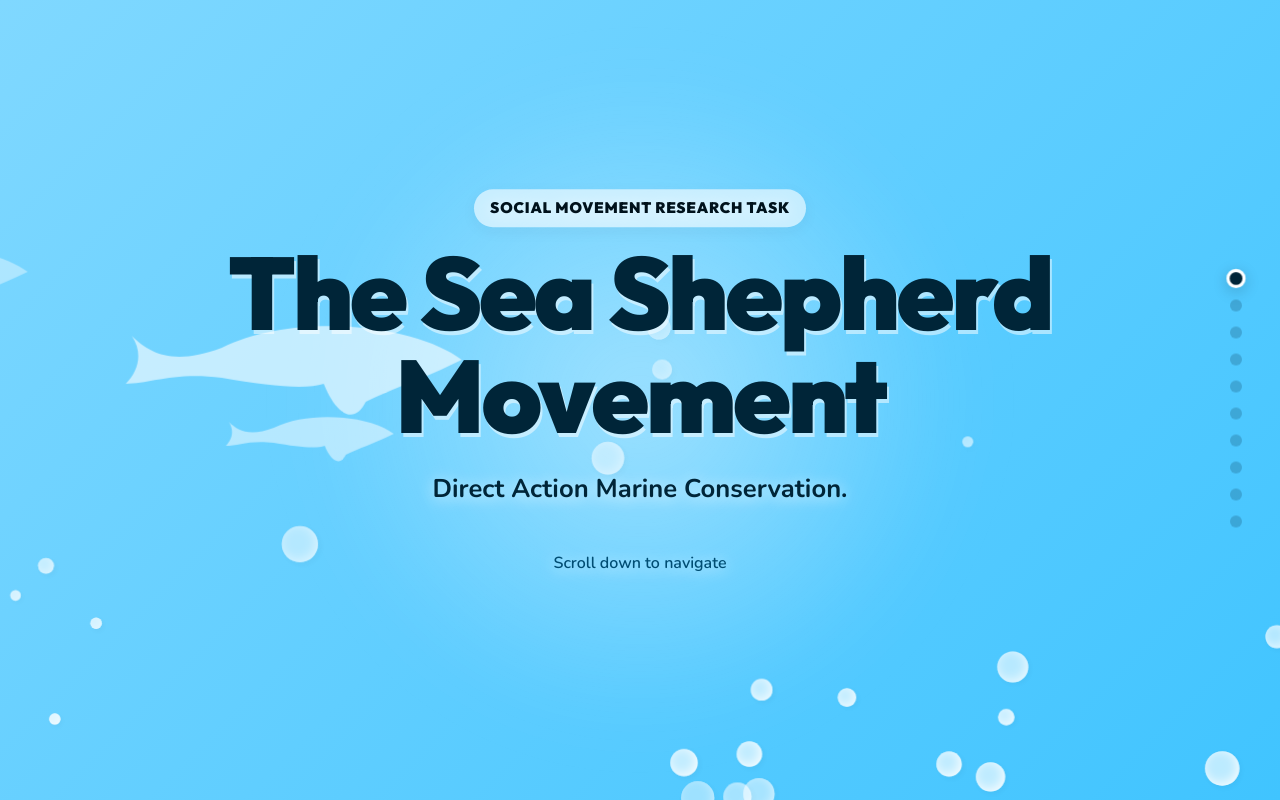
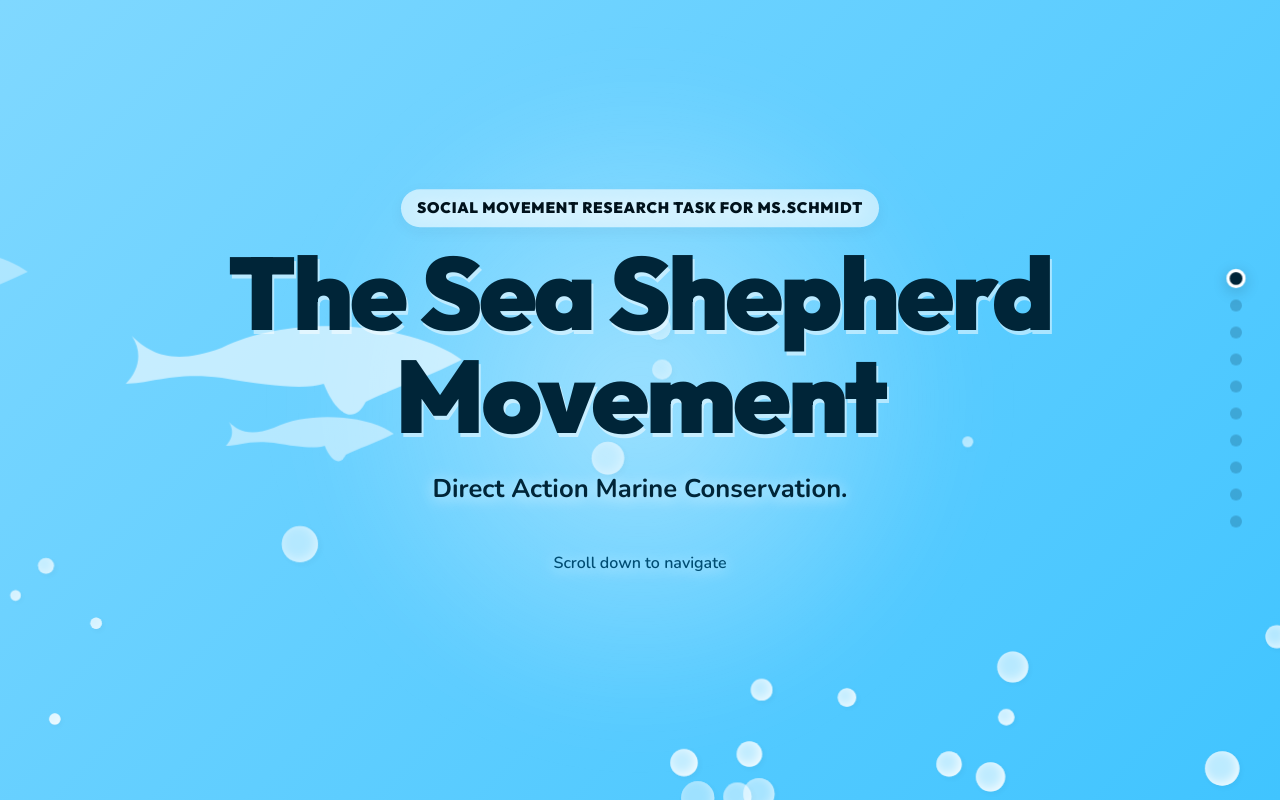
Before and after one commit to sobhanalimoradi/socialmovements, a plain HTML site: page index.html in a window 1280 px wide. Drawn offline with nearby package versions, Linux system fonts and the light colour scheme.

Commit message:
Update index.html

```diff
--- a/index.html
+++ b/index.html
@@ -348,7 +348,7 @@
 
         <section class="slide">
             <div class="content-wrapper" style="text-align: center;">
-                <span class="rubric-tag">Social Movement Research Task</span>
+                <span class="rubric-tag">Social Movement Research Task for Ms.Schmidt</span>
                 <h1>The Sea Shepherd Movement</h1>
                 <p style="font-size: 1.6rem; color: var(--text-dark); font-weight: 800;">Direct Action Marine Conservation.</p>
                 <p style="margin-top: 40px; font-size: 1rem; color: var(--text-mid);">Scroll down to navigate</p>
```
